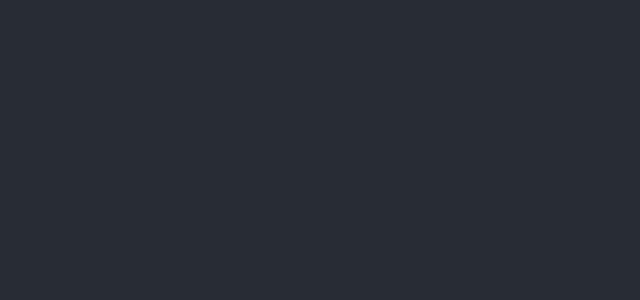
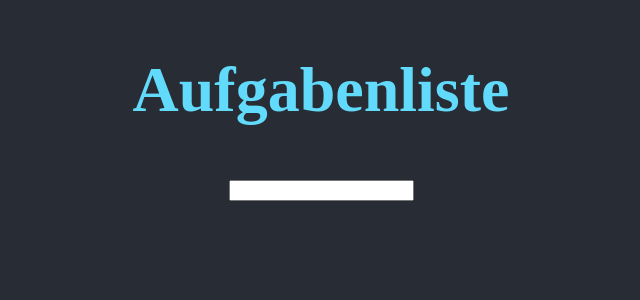
Before and after one commit to CivanErbay/flatmateZ, a React (Create React App) app: page /todo in a window 1280 px wide. Shown: the top 300 px of the page, without its empty margins (319-959 px from the left). Built offline with nearby package versions, Linux system fonts and the light colour scheme; a web font is replaced by a local one.

Commit message:
Add Todo-Wrapper Component

```diff
--- a/package.json
+++ b/package.json
@@ -7,6 +7,8 @@
     "@testing-library/jest-dom": "^4.2.4",
     "@testing-library/react": "^9.5.0",
     "@testing-library/user-event": "^7.2.1",
+    "firebase": "^7.23.0",
+    "node-sass": "^4.14.1",
     "react": "^16.13.1",
     "react-dom": "^16.13.1",
     "react-router-dom": "^5.2.0",
--- a/public/index.html
+++ b/public/index.html
@@ -10,19 +10,18 @@
       content="Übersicht"
     />
     <link href="https://fonts.googleapis.com/css2?family=Londrina+Solid:wght@400;900&display=swap" rel="stylesheet">
-
     <link rel="apple-touch-icon" href="%PUBLIC_URL%/logo192.png" />
     <!--
       manifest.json provides metadata used when your web app is installed on a
       user's mobile device or desktop. See https://developers.google.com/web/fundamentals/web-app-manifest/
     -->
     <link rel="manifest" href="%PUBLIC_URL%/manifest.json" />
+    <script src="https://cdn.jsdelivr.net/npm/vue/dist/vue.js"></script>
 
     <title>SauberGeil</title>
   </head>
   <body>
     <noscript>You need to enable JavaScript to run this app.</noscript>
     <div id="root"></div>
-
   </body>
 </html>
--- a/src/components/Navigation.jsx
+++ b/src/components/Navigation.jsx
@@ -7,6 +7,7 @@ import  {
 } from "react-router-dom";
 import Plan from "./Plan";
 import {Whosnext} from "./Whosnext";
+import {ToDoWrapper} from "./ToDoWrapper";
 
 
 export const Navigation = () => {
@@ -14,6 +15,9 @@ export const Navigation = () => {
 
      <Router>
          <Switch>
+            <Route path="/todo" exact>
+                 <ToDoWrapper/>
+             </Route>
              <Route path="/whosnext" exact>
             <Whosnext/>
              </Route>
--- a/src/components/Plan.jsx
+++ b/src/components/Plan.jsx
@@ -19,6 +19,7 @@ const useStyles = makeStyles((theme) => ({
 
  export default function Plan () {
 
+
      const classes = useStyles();
      const history = useHistory();
     const routeNextCleanPerson = () => {
--- /dev/null
+++ b/src/components/ToDoWrapper.jsx
@@ -0,0 +1,34 @@
+import React, {useState} from 'react'
+import '../styling/ToDoWrapper.scss'
+
+export const ToDoWrapper = () => {
+
+    const [singleTodo, setSingleTodo] = useState("")
+    const [todoList, setTodoList] = useState([])
+
+    const handleChange = (e) =>  {
+        setSingleTodo(e.target.value);
+    }
+
+    const handleKeyPress = (event) => {
+        if(event.key === 'Enter'){
+            setTodoList(todoList.concat(singleTodo))
+        }
+      }
+
+    console.log(singleTodo)
+    console.log(todoList)
+    return (
+        <div className="todo-container">
+        <h2>Aufgabenliste</h2>
+        <div className="todo-container__list-div">
+            <input value={singleTodo} onChange={handleChange} onKeyPress={handleKeyPress} type="text"/>
+            <ul>
+                {todoList.map(todo =>
+                    <li key={todo}>{todo}</li>
+                )}
+            </ul>
+        </div>
+        </div>
+    )
+}
--- /dev/null
+++ b/src/styling/ToDoWrapper.scss
@@ -0,0 +1,19 @@
+.todo-container {
+    display: flex;
+    flex-direction: column;
+    justify-content: center;
+    align-items: center;
+    height: auto;
+
+    h2{
+        font-size: 4em;
+    }
+    &__list-div {
+
+        ul {
+            list-style-type: none;
+            padding: 0;
+        }
+    }
+
+}
```
Also changed, not shown: src/utils/firebase.js (added, +15 -0 lines), 2 other files (tests, documents, lock files or other folders).
